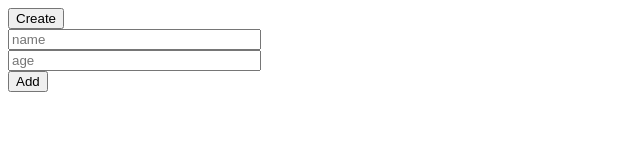
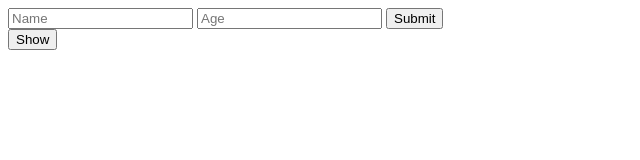
Before and after one commit to jatlasdev/arrays, a plain HTML site: page index.html in a window 1280 px wide. Shown: the whole page, without its empty margins (0-640 px from the left). Drawn offline with Linux system fonts and the light colour scheme.

Commit message:
Update index.html

```diff
--- a/index.html
+++ b/index.html
@@ -8,15 +8,15 @@
     <link rel="stylesheet" href="main.css">
 </head>
 <body>
-    <div id="container" class="container">
-        <button id="create">Create</button>
-        <div class="fieldbox">
-            <input type="text" id="na" placeholder="name">
-            <input type="text" id="ag" placeholder="age">
+    <div id="container">
+        <div id="inputBox">
+            <input type="text" id="inName" placeholder="Name">
+            <input type="text" id="inAge" placeholder="Age">
+            <button id="submit" class="btn">Submit</button>
         </div>
-        <button id="add">Add</button>
-        <div id="namebox"></div>
-        <div id="addbox"></div>
+        <div id="display">
+            <button id="showList" class="btn">Show</button>
+        </div>
     </div>
 <script src="main.js"></script>
 </body>
```
